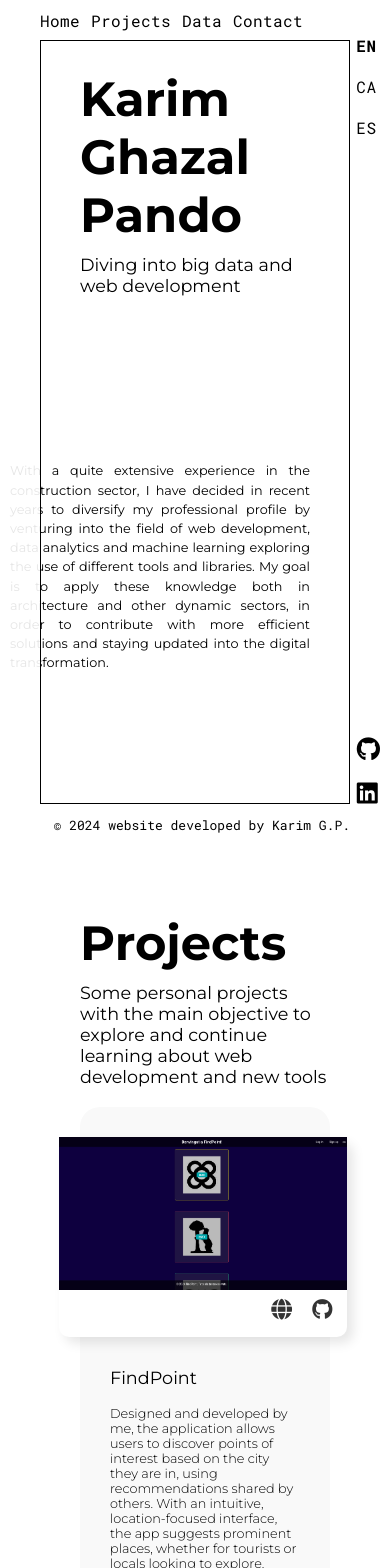
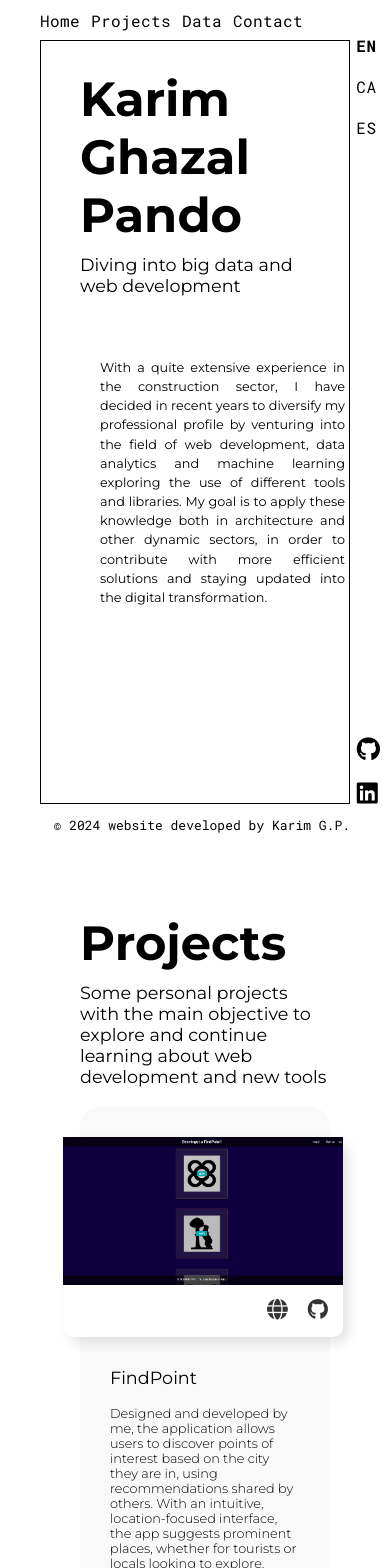
Before and after one commit to KarimGP/Portfolio, a React (Create React App) app: page / in a window 390 px wide. Shown: the top 1568 px of the page. Built offline with nearby package versions, Linux system fonts and the light colour scheme.

Commit message:
resp adjustments

```diff
--- a/src/App.css
+++ b/src/App.css
@@ -377,11 +377,11 @@ body {
   }
 
   .section h3 {
-    align-self: center;
-    text-align: center;
+    position: absolute;
     top: 345px;
     bottom: 55px;        /* Position it 20px from the bottom */
-
+    right:45px;
+    left:100px;
     font-family: 'Montserrat', sans-serif;
     font-weight: 400;    /* Make it lighter */
     font-size: 0.8rem;
@@ -429,9 +429,9 @@ body {
   }
   .project-card {
     width: 80%; /* La tarjeta toma el ancho completo del contenedor */
-    max-width: 290px; /* Ancho máximo para no exceder el viewport */
+    max-width: 280px; /* Ancho máximo para no exceder el viewport */
     margin-right: 32px;
-    margin-left: 39px; /* Añade un margen izquierdo */
+    margin-left: 38px; /* Añade un margen izquierdo */
     right: 5px;
     margin-bottom: 10px;
     aspect-ratio: 16 / 9; /* Relación de aspecto ajustada */
```
